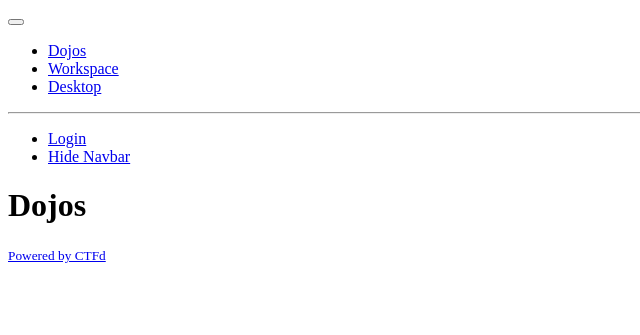
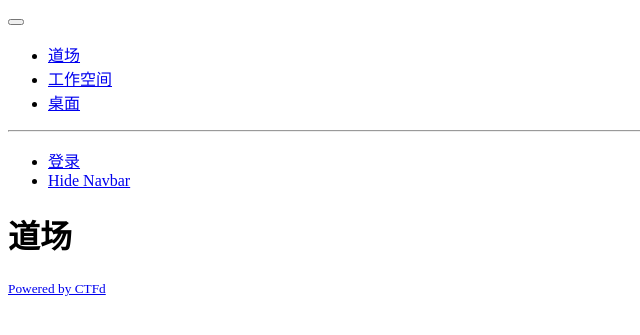
Before and after one commit to CeS-3/pwn.hust.college, a Python web app: template dojo_theme/templates/dojos.html in a window 1280 px wide. Shown: the top 335 px of the page, without its empty margins (0-640 px from the left). Run offline with Jinja, Linux system fonts and the light colour scheme; the template is opened without the code that fills it, so the values that code supplies are empty.

Commit message:
dojo_theme: add some Chinese translation

```diff
--- a/dojo_theme/templates/components/navbar.html
+++ b/dojo_theme/templates/components/navbar.html
@@ -15,9 +15,9 @@
     </button>
     <div class="collapse navbar-collapse" id="base-navbars">
       <ul class="navbar-nav mr-auto">
-        {{ navitem("Dojos", url_for("pwncollege_dojos.listing"), "fa-bolt") }}
-        {{ navitem("Workspace", url_for("pwncollege_workspace.view_workspace"), "fa-terminal") }}
-        {{ navitem("Desktop", url_for("pwncollege_desktop.view_desktop"), "fa-desktop") }}
+        {{ navitem("道场", url_for("pwncollege_dojos.listing"), "fa-bolt") }}
+        {{ navitem("工作空间", url_for("pwncollege_workspace.view_workspace"), "fa-terminal") }}
+        {{ navitem("桌面", url_for("pwncollege_desktop.view_desktop"), "fa-desktop") }}
       </ul>
 
       <hr class="d-sm-flex d-md-flex d-lg-none">
@@ -25,19 +25,19 @@
       <ul class="navbar-nav ml-md-auto d-block d-sm-flex d-md-flex">
         {% if authed() %}
         {% if is_admin() %}
-        {{ navitem("Admin Panel", url_for("admin.view"), "fa-wrench") }}
+        {{ navitem("管理面板", url_for("admin.view"), "fa-wrench") }}
         {% endif %}
 
-        {{ navitem("Profile", url_for("pwncollege_users.view_self"), "fa-user-circle") }}
-        {{ navitem("Settings", url_for("views.settings"), "fa-cogs") }}
-        {{ navitem("Logout", url_for("auth.logout"), "fa-sign-out-alt", shrink=True) }}
+        {{ navitem("简介", url_for("pwncollege_users.view_self"), "fa-user-circle") }}
+        {{ navitem("设置", url_for("views.settings"), "fa-cogs") }}
+        {{ navitem("注销", url_for("auth.logout"), "fa-sign-out-alt", shrink=True) }}
 
         {% else %}
         {% if registration_visible() %}
-        {{ navitem("Register", url_for("auth.register"), "fa-user-plus") }}
+        {{ navitem("注册", url_for("auth.register"), "fa-user-plus") }}
         {% endif %}
 
-        {{ navitem("Login", url_for("auth.login", next=request.full_path), "fa-sign-in-alt") }}
+        {{ navitem("登录", url_for("auth.login", next=request.full_path), "fa-sign-in-alt") }}
         {% endif %}
 
         <li class="nav-item">
--- a/dojo_theme/templates/dojos.html
+++ b/dojo_theme/templates/dojos.html
@@ -4,7 +4,7 @@
 {% block content %}
 <div class="jumbotron">
   <div class="container">
-    <h1>Dojos</h1>
+    <h1>道场</h1>
   </div>
 </div>
 <div class="container">
```
